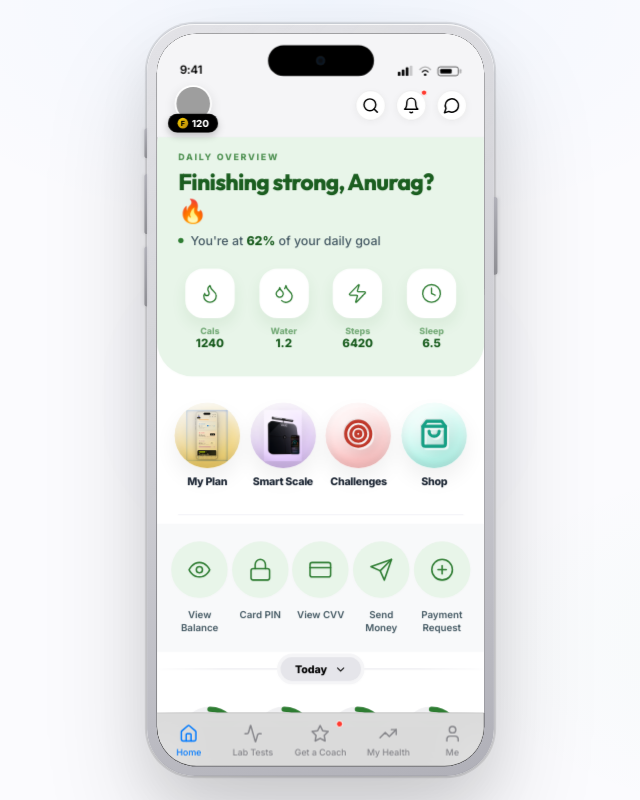
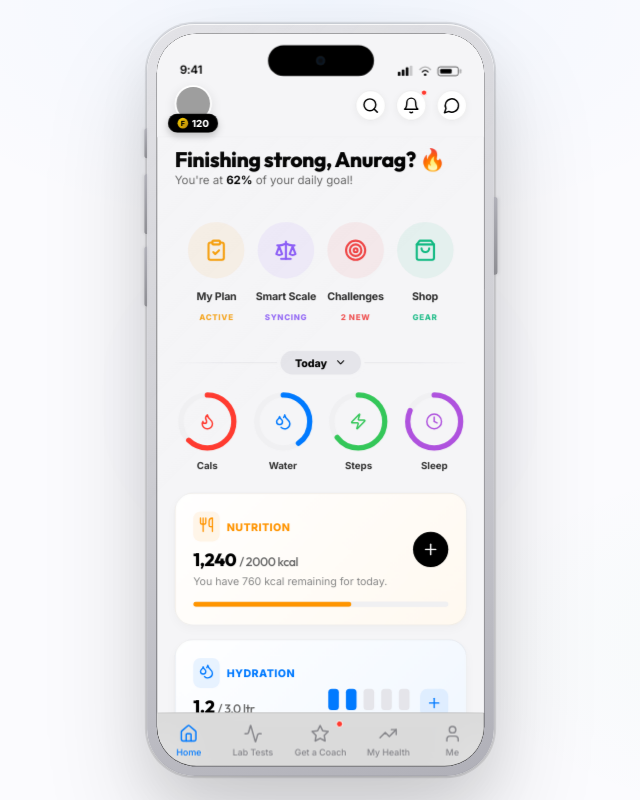
Before and after one commit to Anurag242/Fittr, a React (Vite) app: page / in a window 1280 px wide. Shown: the whole page, without its empty margins (320-960 px from the left). Built offline with nearby package versions, Linux system fonts and the light colour scheme; grey boxes are pictures that could not be loaded.

Commit message:
style: pivot to minimalist utility hub design language

```diff
--- a/src/App.jsx
+++ b/src/App.jsx
@@ -7,8 +7,7 @@ import {
   Dumbbell, TrendingUp, Star, Lock, Info,
   ShoppingBag, Target, Share2, ClipboardList, ClipboardCheck,
   ChevronDown, ArrowRight, Play, Utensils,
-  Clock, Heart, Trophy, Users, Scale, Gift,
-  Eye, CreditCard, Send, PlusCircle
+  Clock, Heart, Trophy, Users, Scale, Gift
 } from 'lucide-react';
 import './index.css';
 import IPhoneMockup from './components/IPhoneMockup.jsx';
@@ -121,156 +120,28 @@ function CalendarOverlay({ isOpen, onClose, onSelect }) {
 
 const PremiumActionBubbles = () => {
   const actions = [
-    {
-      label: 'My Plan',
-      img: '/assets/plan.png',
-      color: '#D4A017',
-      grad: 'linear-gradient(180deg, #FFF9E5 0%, #FFD966 100%)'
-    },
-    {
-      label: 'Smart Scale',
-      img: '/assets/scale.png', // Use the user's provided scale asset
-      color: '#8E44AD',
-      grad: 'linear-gradient(180deg, #F9F0FF 0%, #E0C3FC 100%)'
-    },
-    {
-      label: 'Challenges',
-      icon: Target,
-      color: '#C0392B',
-      grad: 'linear-gradient(180deg, #FFF0F0 0%, #FFC1C1 100%)'
-    },
-    {
-      label: 'Shop',
-      icon: ShoppingBag,
-      color: '#16A085',
-      grad: 'linear-gradient(180deg, #E6FFFA 0%, #B2F5EA 100%)'
-    },
+    { label: 'My Plan', sub: 'ACTIVE', icon: ClipboardCheck, color: '#F59E0B' }, // Amber
+    { label: 'Smart Scale', sub: 'SYNCING', icon: Scale, color: '#8B5CF6' },   // Violet
+    { label: 'Challenges', sub: '2 NEW', icon: Target, color: '#EF4444' },     // Red
+    { label: 'Shop', sub: 'GEAR', icon: ShoppingBag, color: '#10B981' },       // Emerald
   ];
 
   return (
-    <section style={{ padding: '20px 0' }}>
-      <div style={{
-        display: 'flex',
-        justifyContent: 'space-around',
-        padding: '0 16px',
-        gap: '4px'
-      }}>
-        {actions.map((item) => {
-          const Icon = item.icon;
-          return (
-            <div
-              key={item.label}
-              style={{
-                display: 'flex',
-                flexDirection: 'column',
-                alignItems: 'center',
-                gap: '8px',
-                flex: 1
-              }}
-            >
-              <motion.div
-                whileTap={{ scale: 0.92 }}
-                style={{
-                  width: '74px',
-                  height: '74px',
-                  borderRadius: '50%',
-                  background: item.grad,
-                  display: 'flex',
-                  alignItems: 'center',
-                  justifyContent: 'center',
-                  cursor: 'pointer',
-                  boxShadow: '0 12px 24px rgba(0,0,0,0.06)',
-                  position: 'relative',
-                  overflow: 'hidden'
-                }}
-              >
-                {/* 3D Specular Highlight */}
-                <div style={{
-                  position: 'absolute',
-                  inset: 0,
-                  borderRadius: '50%',
-                  background: 'radial-gradient(circle at 30% 30%, rgba(255,255,255,0.7) 0%, transparent 60%)',
-                  pointerEvents: 'none',
-                  zIndex: 1
-                }} />
-
-                {/* Inner Shadows for Volume */}
-                <div style={{
-                  position: 'absolute',
-                  inset: 0,
-                  borderRadius: '50%',
-                  boxShadow: 'inset 0 4px 8px rgba(255,255,255,0.5), inset 0 -4px 8px rgba(0,0,0,0.1)',
-                  pointerEvents: 'none',
-                  zIndex: 2
-                }} />
-
-                {item.img ? (
-                  <img
-                    src={item.img}
-                    alt={item.label}
-                    style={{
-                      width: '58px',
-                      height: '58px',
-                      objectFit: 'contain',
-                      position: 'relative',
-                      zIndex: 3,
-                      filter: 'drop-shadow(0 8px 12px rgba(0,0,0,0.15))',
-                      mixBlendMode: 'multiply' // Background removal trick for white backgrounds
-                    }}
-                  />
-                ) : (
-                  <div style={{
-                    position: 'relative',
-                    zIndex: 3,
-                    filter: `
-                      drop-shadow(2px 2px 0px rgba(255,255,255,0.8))
-                      drop-shadow(-1px -1px 0px rgba(0,0,0,0.1))
-                      drop-shadow(6px 8px 12px rgba(0,0,0,0.15))
-                    `
-                  }}>
-                    <Icon size={34} color={item.color} strokeWidth={2.5} />
-                  </div>
-                )}
-              </motion.div>
-
-              <p style={{
-                fontSize: '12px',
-                fontWeight: '800',
-                color: '#1F2937',
-                textAlign: 'center',
-                letterSpacing: '-0.3px',
-                lineHeight: 1.2
-              }}>{item.label}</p>
-            </div>
-          );
-        })}
-      </div>
-    </section>
-  );
-};
-
-const UtilityHub = () => {
-  const utilities = [
-    { label: 'View Balance', icon: Eye },
-    { label: 'Card PIN', icon: Lock },
-    { label: 'View CVV', icon: CreditCard },
-    { label: 'Send Money', icon: Send },
-    { label: 'Payment Request', icon: PlusCircle },
-  ];
-
-  return (
-    <section style={{ padding: '20px 0', background: '#F8F9FA' }}>
+    <section style={{ padding: '24px 0', overflow: 'hidden' }}>
       <div style={{
         display: 'flex',
         justifyContent: 'space-between',
-        padding: '0 16px',
-        gap: '4px'
+        padding: '0 12px',
+        gap: '8px'
       }}>
-        {utilities.map((item) => {
+        {actions.map((item, i) => {
           const Icon = item.icon;
           return (
-            <div
+            <motion.div
               key={item.label}
+              initial={{ opacity: 0, y: 10 }}
+              animate={{ opacity: 1, y: 0 }}
+              transition={{ delay: i * 0.05 }}
               style={{
                 display: 'flex',
                 flexDirection: 'column',
@@ -280,30 +151,39 @@ const UtilityHub = () => {
               }}
             >
               <motion.div
-                whileTap={{ scale: 0.9 }}
+                whileTap={{ scale: 0.92, backgroundColor: `${item.color}25` }}
                 style={{
                   width: '64px',
                   height: '64px',
                   borderRadius: '50%',
-                  background: '#E8F5E9',
+                  background: `${item.color}12`,
                   display: 'flex',
                   alignItems: 'center',
                   justifyContent: 'center',
-                  cursor: 'pointer'
+                  cursor: 'pointer',
+                  transition: 'background-color 0.2s ease'
                 }}
               >
-                <Icon size={28} color="#2E7D32" strokeWidth={1.5} />
+                <Icon size={26} color={item.color} strokeWidth={2.2} />
               </motion.div>
 
-              <p style={{
-                fontSize: '11px',
-                fontWeight: '600',
-                color: '#455A64',
-                textAlign: 'center',
-                lineHeight: 1.3,
-                maxWidth: '60px'
-              }}>{item.label}</p>
-            </div>
+              <div style={{ textAlign: 'center' }}>
+                <p style={{
+                  fontSize: '12px',
+                  fontWeight: '700',
+                  color: '#2D2D2D',
+                  letterSpacing: '-0.2px',
+                  marginBottom: '4px'
+                }}>{item.label}</p>
+                <span style={{
+                  fontSize: '9px',
+                  fontWeight: '800',
+                  color: item.color,
+                  letterSpacing: '0.8px',
+                  opacity: 0.9
+                }}>{item.sub}</span>
+              </div>
+            </motion.div>
           );
         })}
       </div>
@@ -311,7 +191,8 @@ const UtilityHub = () => {
   );
 };
 
-const DailyRituals = ({ onOpenCalendar }) => {
+// ─── Daily Rituals (IMPROVED) ────────────────────────
+function DailyRituals({ onOpenCalendar }) {
   const getGreeting = () => {
     const hour = new Date().getHours();
     if (hour < 12) return "Rise & Shine, Anurag! ☀️";
@@ -320,71 +201,20 @@ const DailyRituals = ({ onOpenCalendar }) => {
   };
 
   const rings = [
-    { label: 'Cals', val: 1240, max: 2000, color: '#2E7D32', icon: Flame },
-    { label: 'Water', val: 1.2, max: 3, color: '#2E7D32', icon: Droplets },
-    { label: 'Steps', val: 6420, max: 10000, color: '#2E7D32', icon: Zap },
-    { label: 'Sleep', val: 6.5, max: 8, color: '#2E7D32', icon: Clock },
+    { label: 'Cals', val: 1240, max: 2000, color: '#FF3B30', icon: Flame },
+    { label: 'Water', val: 1.2, max: 3, color: '#007AFF', icon: Droplets },
+    { label: 'Steps', val: 6420, max: 10000, color: '#34C759', icon: Zap },
+    { label: 'Sleep', val: 6.5, max: 8, color: '#AF52DE', icon: Clock },
   ];
 
   return (
-    <div style={{
-      background: '#FFFFFF',
-      borderRadius: '40px 40px 0 0',
-      marginTop: '-30px',
-      position: 'relative',
-      zIndex: 10,
-      padding: '0',
-      minHeight: '100vh',
-      boxShadow: '0 -20px 40px rgba(0,0,0,0.03)',
-      overflow: 'hidden'
-    }}>
-      {/* MINIMALIST TOP SECTION */}
-      <section style={{
-        background: '#E8F5E9',
-        padding: '40px 24px 30px',
-        borderRadius: '0 0 40px 40px',
-        marginBottom: '10px'
-      }}>
-        <div style={{ marginBottom: '24px' }}>
-          <span style={{ fontSize: '10px', fontWeight: '800', color: '#2E7D32', letterSpacing: '2px', textTransform: 'uppercase', opacity: 0.8 }}>Daily Overview</span>
-          <h2 style={{ fontSize: '26px', fontWeight: '900', color: '#1B5E20', letterSpacing: '-0.8px', marginTop: '4px' }}>{getGreeting()}</h2>
-          <div style={{ display: 'flex', alignItems: 'center', gap: '8px', marginTop: '8px' }}>
-            <div style={{ width: '6px', height: '6px', borderRadius: '50%', background: '#2E7D32' }} />
-            <p style={{ fontSize: '14px', color: '#455A64', fontWeight: '500' }}>You're at <span style={{ fontWeight: '800', color: '#1B5E20' }}>62%</span> of your daily goal</p>
-          </div>
-        </div>
-
-        <div style={{
-          display: 'flex',
-          justifyContent: 'space-between',
-          gap: '12px'
-        }}>
-          {rings.map((ring) => {
-            const Icon = ring.icon;
-            return (
-              <div key={ring.label} style={{ display: 'flex', flexDirection: 'column', alignItems: 'center', gap: '8px', flex: 1 }}>
-                <div style={{
-                  width: '56px', height: '56px', borderRadius: '20px', background: '#FFFFFF',
-                  display: 'flex', alignItems: 'center', justifyContent: 'center',
-                  boxShadow: '0 8px 16px rgba(46, 125, 50, 0.08)'
-                }}>
-                  <Icon size={24} color="#2E7D32" strokeWidth={1.5} />
-                </div>
-                <div style={{ textAlign: 'center' }}>
-                  <p style={{ fontSize: '10px', fontWeight: '800', color: '#2E7D32', opacity: 0.6 }}>{ring.label}</p>
-                  <p style={{ fontSize: '13px', fontWeight: '900', color: '#1B5E20' }}>{ring.val}</p>
-                </div>
-              </div>
-            );
-          })}
-        </div>
-      </section>
+    <section className="section" style={{ marginTop: '10px', paddingBottom: '0' }}>
+      <div style={{ marginBottom: '16px' }}>
+        <h2 style={{ fontSize: '24px', fontWeight: '900', letterSpacing: '-0.5px' }}>{getGreeting()}</h2>
+        <p style={{ fontSize: '13px', color: '#666' }}>You're at <span style={{ fontWeight: '700', color: '#000' }}>62%</span> of your daily goal!</p>
+      </div>
 
       <PremiumActionBubbles />
-
-      <div style={{ margin: '10px 24px', height: '1px', background: '#F2F2F7' }} />
-
-      <UtilityHub />
 
       {/* Centered Date Pill on Divider */}
       <div style={{ position: 'relative', height: '40px', display: 'flex', alignItems: 'center', justifyContent: 'center', marginBottom: '12px' }}>
@@ -413,7 +243,7 @@ const DailyRituals = ({ onOpenCalendar }) => {
         </motion.button>
       </div>
 
-      <div style={{ display: 'grid', gridTemplateColumns: 'repeat(4, 1fr)', gap: '12px', padding: '0 24px', marginTop: '20px' }}>
+      <div style={{ display: 'grid', gridTemplateColumns: 'repeat(4, 1fr)', gap: '12px' }}>
         {rings.map((r) => (
           <div key={r.label} style={{ display: 'flex', flexDirection: 'column', alignItems: 'center', gap: '8px' }}>
             <div style={{ position: 'relative', width: '70px', height: '70px' }}>
@@ -436,9 +266,9 @@ const DailyRituals = ({ onOpenCalendar }) => {
           </div>
         ))}
       </div>
-    </div>
+    </section>
   );
-};
+}
 
 // ─── Action Cards (IMPROVED - Full Width) ─────────────
 function DailyTrackers() {
```
